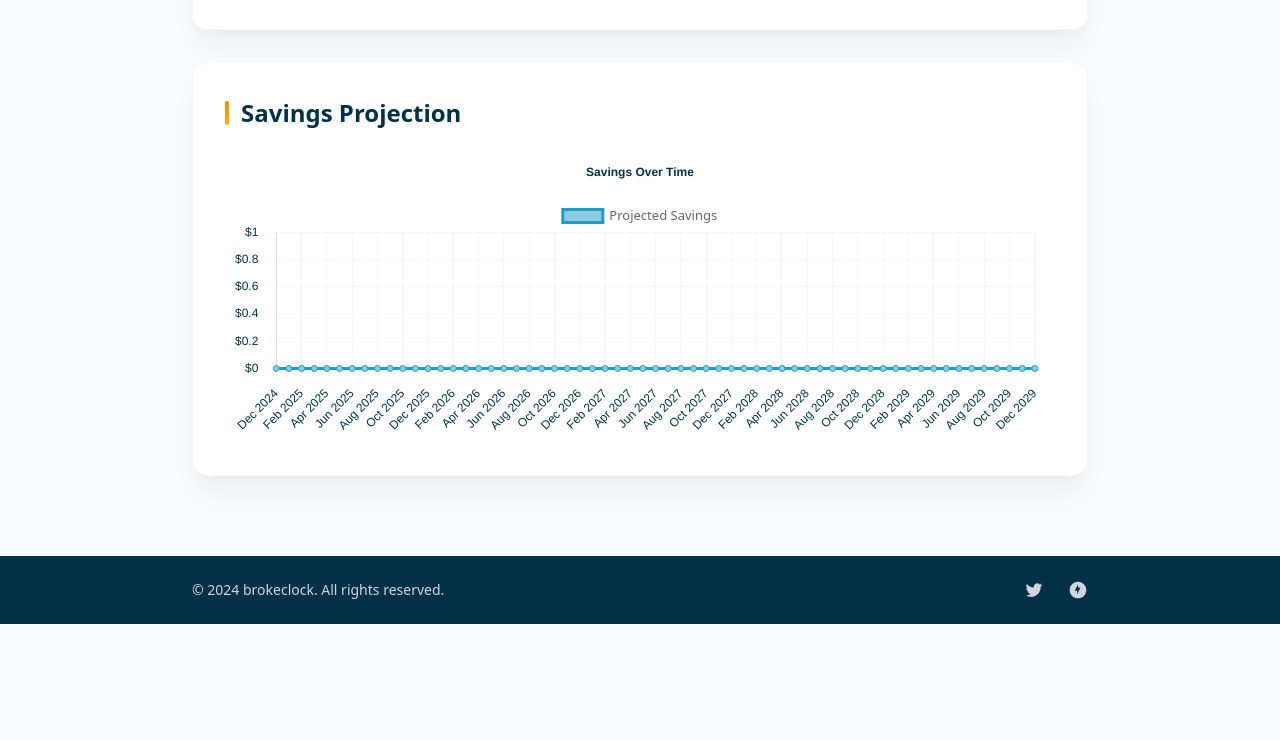
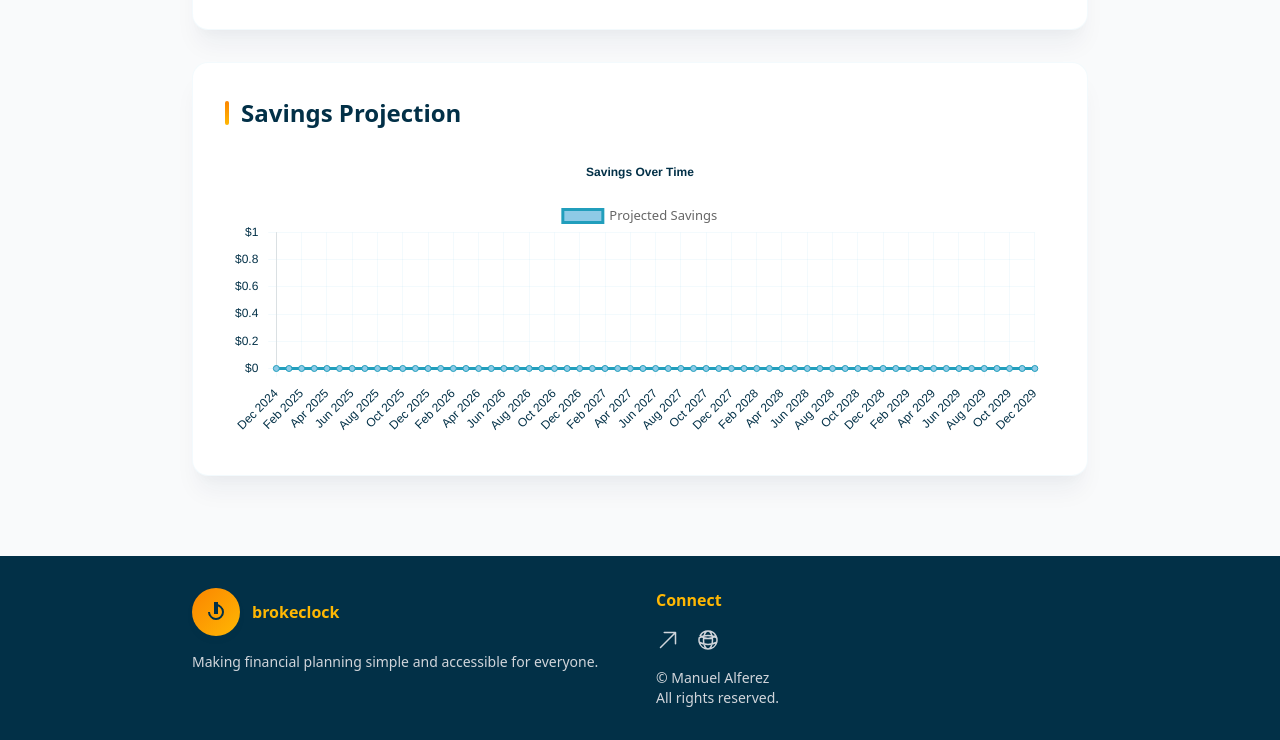
Before and after one commit to manuelalferez/brokeclock, a plain HTML site: page index.html in a window 1280 px wide. Shown: the part 782-1522 px from the top of the page. Before the commit the page ends 1406 px from the top, so only its background shows below. Drawn offline with nearby package versions, Linux system fonts and the light colour scheme.

Commit message:
feat: improve header and footer

```diff
--- a/index.html
+++ b/index.html
@@ -341,9 +341,14 @@
     <!-- Header -->
     <header class="bg-white border-b border-gray-200 py-6 px-8 mb-12">
       <div class="max-w-4xl mx-auto">
+        <div class="flex flex-col sm:flex-row items-center justify-between">
           <div class="logo-container">
             <div class="logo"></div>
             <h1 class="app-name">brokeclock</h1>
+          </div>
+          <p class="text-prussian-blue mt-2 sm:mt-0 text-sm font-medium opacity-75">
+            Track your savings, plan your future
+          </p>
         </div>
       </div>
     </header>
@@ -493,48 +498,42 @@
     </main>
 
     <!-- Footer -->
-    <footer class="bg-prussian-blue text-white py-6 px-8 mt-8">
-      <div
-        class="max-w-4xl mx-auto flex flex-col sm:flex-row justify-between items-center gap-4"
-      >
+    <footer class="bg-prussian-blue text-white py-8 px-8 mt-8">
+      <div class="max-w-4xl mx-auto">
+        <div class="grid grid-cols-1 sm:grid-cols-2 gap-8">
+          <div>
+            <div class="flex items-center gap-3 mb-4">
+              <div class="logo w-8 h-8"></div>
+              <span class="font-bold text-selective-yellow">brokeclock</span>
+            </div>
             <p class="text-sm text-gray-300">
-          © 2024 brokeclock. All rights reserved.
+              Making financial planning simple and accessible for everyone.
             </p>
-        <div class="flex items-center gap-6">
-          <a
-            href="https://twitter.com/yourusername"
-            target="_blank"
-            rel="noopener noreferrer"
-            class="text-gray-300 hover:text-selective-yellow transition-colors"
-          >
-            <svg
-              class="w-5 h-5"
-              fill="currentColor"
-              viewBox="0 0 24 24"
-              aria-hidden="true"
-            >
-              <path
-                d="M8.29 20.251c7.547 0 11.675-6.253 11.675-11.675 0-.178 0-.355-.012-.53A8.348 8.348 0 0022 5.92a8.19 8.19 0 01-2.357.646 4.118 4.118 0 001.804-2.27 8.224 8.224 0 01-2.605.996 4.107 4.107 0 00-6.993 3.743 11.65 11.65 0 01-8.457-4.287 4.106 4.106 0 001.27 5.477A4.072 4.072 0 012.8 9.713v.052a4.105 4.105 0 003.292 4.022 4.095 4.095 0 01-1.853.07 4.108 4.108 0 003.834 2.85A8.233 8.233 0 012 18.407a11.616 11.616 0 006.29 1.84"
-              ></path>
+          </div>
+
+          <div>
+            <h3 class="text-selective-yellow font-semibold mb-4">Connect</h3>
+            <div class="flex gap-4">
+              <a href="https://x.com/manuelalferez" target="_blank" rel="noopener noreferrer" class="text-gray-300 hover:text-sky-blue transition-colors">
+                <svg class="w-6 h-6" xmlns="http://www.w3.org/2000/svg" fill="none" viewBox="0 0 24 24" stroke="currentColor">
+                  <path stroke-linecap="round" stroke-linejoin="round" stroke-width="1.5" d="M4.5 19.5l15-15m0 0H8.25m11.25 0v11.25" />
                 </svg>
               </a>
-          <a
-            href="https://yourwebsite.com"
-            target="_blank"
-            rel="noopener noreferrer"
-            class="text-gray-300 hover:text-selective-yellow transition-colors"
-          >
-            <svg
-              class="w-5 h-5"
-              fill="currentColor"
-              viewBox="0 0 24 24"
-              aria-hidden="true"
-            >
-              <path
-                d="M12 2C6.477 2 2 6.477 2 12s4.477 10 10 10 10-4.477 10-10S17.523 2 12 2zm-1 15v-4H8l4-8v4h3l-4 8z"
-              ></path>
+              <a href="https://manuelalferez.com" target="_blank" rel="noopener noreferrer" class="text-gray-300 hover:text-sky-blue transition-colors">
+                <svg class="w-6 h-6" xmlns="http://www.w3.org/2000/svg" fill="none" viewBox="0 0 24 24" stroke="currentColor">
+                  <path stroke-linecap="round" stroke-linejoin="round" stroke-width="1.5" d="M12 21a9.004 9.004 0 008.716-6.747M12 21a9.004 9.004 0 01-8.716-6.747M12 21c2.485 0 4.5-4.03 4.5-9S14.485 3 12 3m0 18c-2.485 0-4.5-4.03-4.5-9S9.515 3 12 3m0 0a8.997 8.997 0 017.843 4.582M12 3a8.997 8.997 0 00-7.843 4.582m15.686 0A11.953 11.953 0 0112 10.5c-2.998 0-5.74-1.1-7.843-2.918m15.686 0A8.959 8.959 0 0121 12c0 .778-.099 1.533-.284 2.253m0 0A17.919 17.919 0 0112 16.5c-3.162 0-6.133-.815-8.716-2.247m0 0A9.015 9.015 0 013 12c0-.778.099-1.533.284-2.253m0 0A17.919 17.919 0 0112 7.5c3.162 0 6.133.815 8.716 2.247" />
                 </svg>
               </a>
+            </div>
+            <p class="text-sm text-gray-300 mt-4">
+              ©
+              <a href="https://manuelalferez.com" target="_blank" rel="noopener noreferrer" class="text-sky-blue transition-colors">
+                Manuel Alferez
+              </a>
+              <br/>
+              All rights reserved.
+            </p>
+          </div>
         </div>
       </div>
     </footer>
```
Lines whose indentation alone changed are shown as unchanged.
